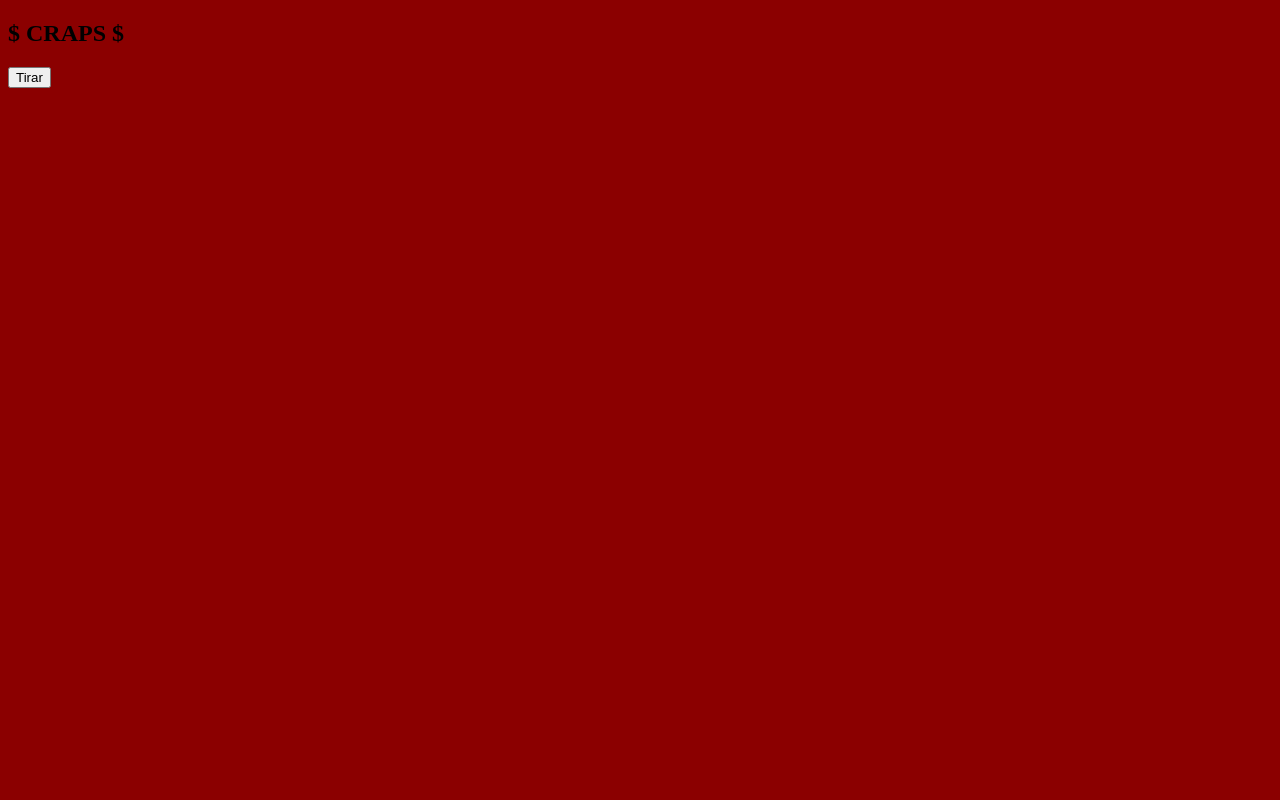
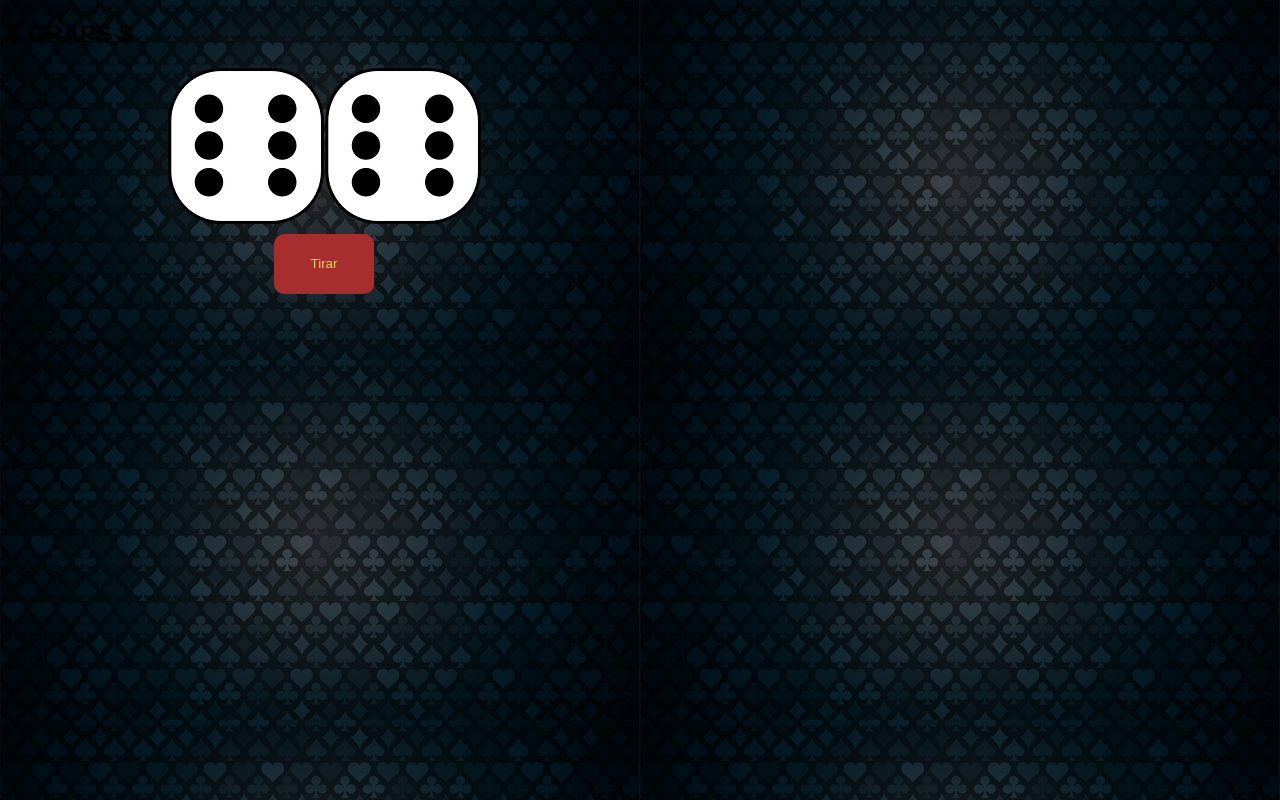
Before and after one commit to jesusjuradoUPB/craps, a plain HTML site: page index.html in a window 1280 px wide. Drawn offline with Linux system fonts and the light colour scheme.

Commit message:
archivo css

```diff
--- a/css/main.css
+++ b/css/main.css
@@ -1,3 +1,43 @@
 body{
-	background: darkred;
+  background-image:url(../imgs/fondo2.jpg);
+  font-family:sans-serif;
 }
+#ejercicio{
+  display:flex;
+}
+.lado{
+  width:50%;
+  margin-right:100px;
+}
+.dado{
+  background-image:url(../imgs/dado.png);
+  background-position:-803px;
+  width:157px;
+  height:156px;
+}
+#contenedor_dados{
+  display:flex;
+  width:315px;
+  margin:0 auto;
+}
+
+#boton_tirar{
+  display:block;
+  width:100px;
+  height:60px;
+  margin:10px auto;
+  background-color:#A62E2E;
+  color:#F2D857;
+  border:0;
+  border-radius:10px;
+  cursor:pointer;
+}
+
+@media only screen and (min-width: 320px) and (max-width: 480px){
+  #ejercicio{
+    flex-direction:column;
+  }
+  .lado{
+    width:100%;
+  }
+}
```
Also changed, not shown: imgs/fondo.jpg (added), imgs/fondo2.jpg (added).
